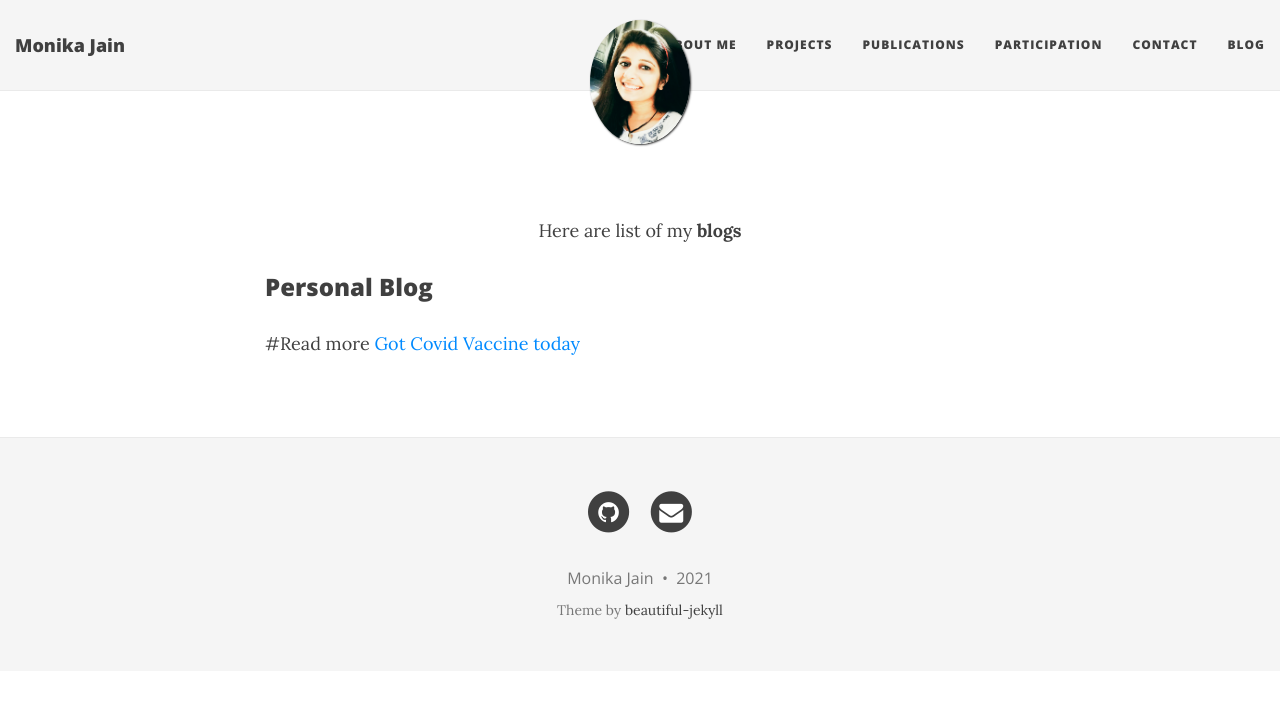
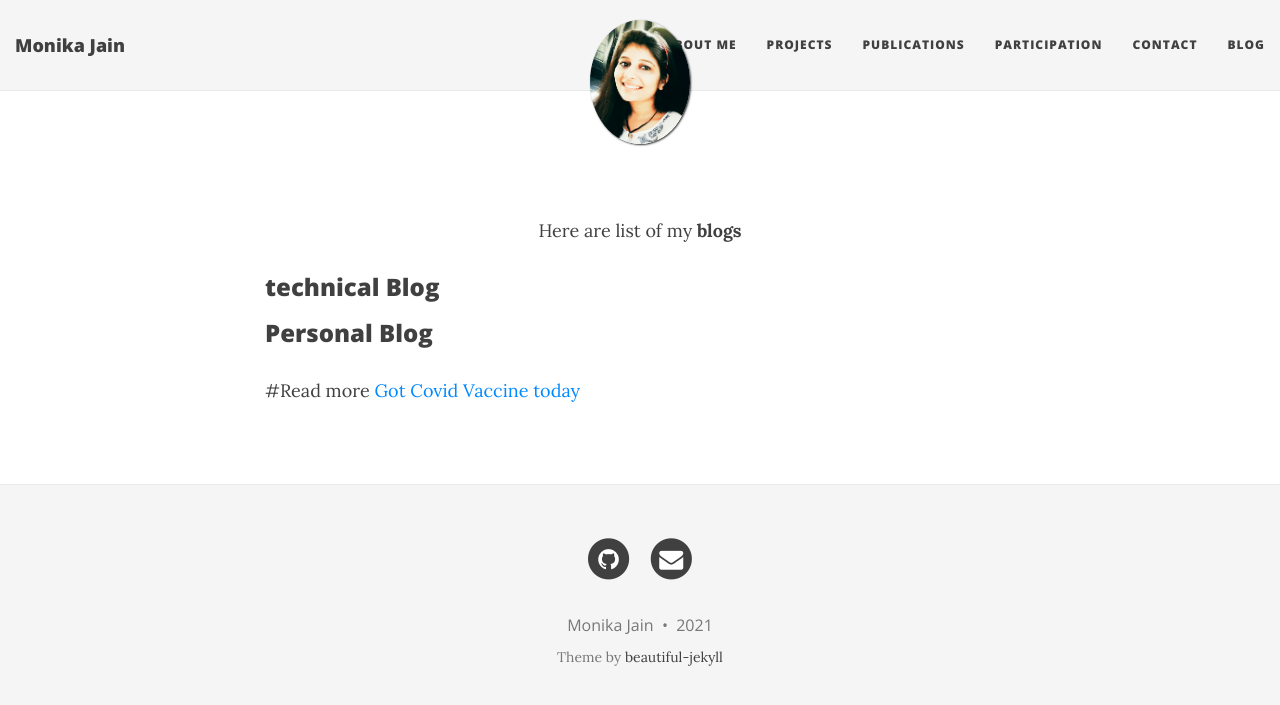
Before and after one commit to MonikaJain19/MonikaJain19.github.io, a Jekyll site: the page built from blog.md, in a window 1280 px wide. Shown: the top 705 px of the page. Built offline with Jekyll 4.4.1, drawn with Linux system fonts in a browser that asks for light colours; nearby versions of some CDN libraries.

Commit message:
Update blog.md

```diff
--- a/blog.md
+++ b/blog.md
@@ -8,6 +8,7 @@ permalink: /blog/
 <p align="center">
 Here are list of my <b>blogs</b>
 </p>
+### technical Blog
 
 
 ### Personal Blog
```
